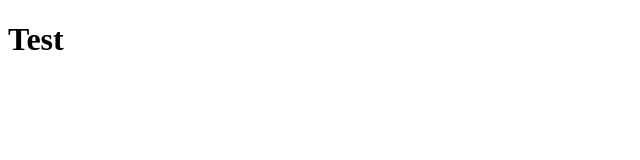
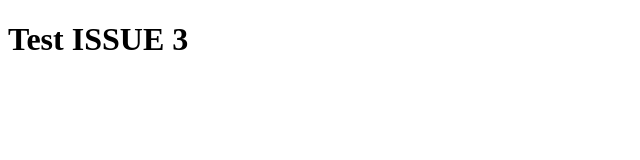
Before and after one commit to bulz4y/test, a website: page index.html in a window 1280 px wide. Shown: the whole page, without its empty margins (0-640 px from the left). Drawn offline with Linux system fonts and the light colour scheme.

Commit message:
Added issue 3

```diff
--- a/index.html
+++ b/index.html
@@ -7,6 +7,6 @@
     <title>Document</title>
 </head>
 <body>
-    <h1>Test</h1>
+    <h1>Test ISSUE 3</h1>
 </body>
 </html>
```
